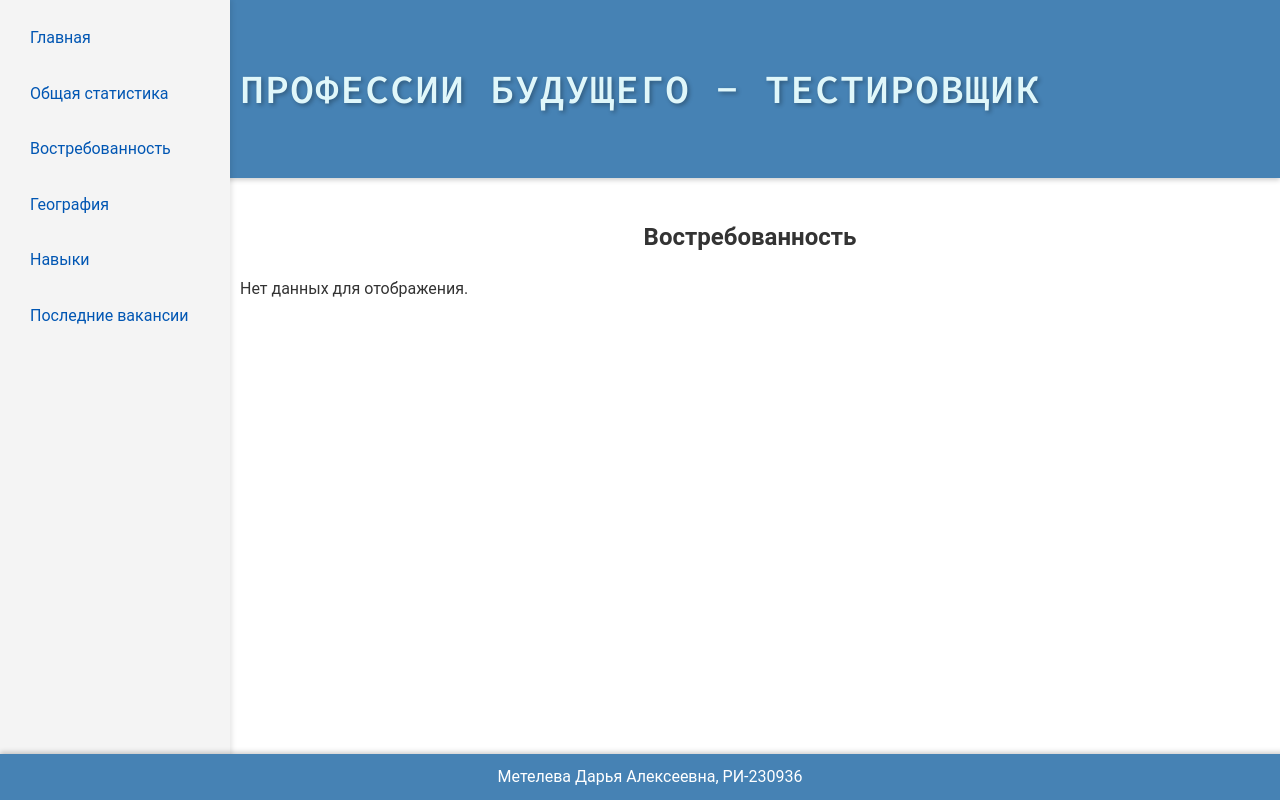
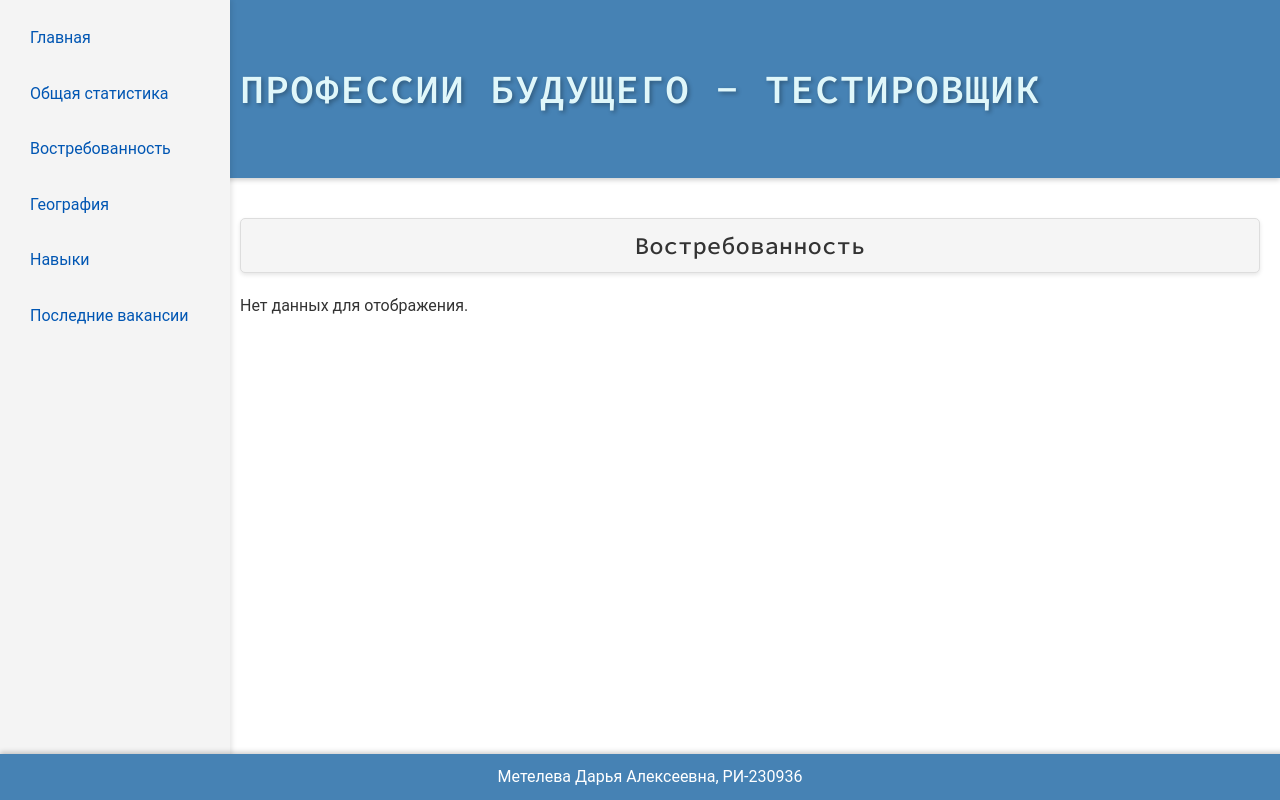
Before and after one commit to labrumedar/Django-project, a Django app: page /demand_page in a window 1280 px wide. Run offline with Django 3.2, Linux system fonts and the light colour scheme; data that the repository does not hold is empty.

Commit message:
css to h2

```diff
--- a/vacancies_parse/main/templates/main/base.html
+++ b/vacancies_parse/main/templates/main/base.html
@@ -30,6 +30,20 @@
             text-shadow: 2px 2px 4px rgba(0, 0, 0, 0.3); /* Добавление тени для выделения */
             color: #e0f7fa; /* Светлый оттенок синего для текста */
         }
+
+        h2 {
+            font-family: 'Fira Code', 'Source Code Pro', 'Courier New', Courier, monospace;
+            font-size: 1.5em; /* Размер шрифта */
+            font-weight: 500; /* Полужирный шрифт для акцента */
+            line-height: 1.4; /* Удобочитаемость за счет интерлиньяжа */
+            color: #333; /* Темный текст */
+            background-color: #f5f5f5; /* Светло-серый фон для выделения */
+            padding: 10px; /* Внутренний отступ */
+            border-radius: 5px; /* Скругленные углы */
+            border: 1px solid #ddd; /* Легкая рамка */
+            box-shadow: 0 2px 4px rgba(0, 0, 0, 0.1); /* Тень для объема */
+        }
+
 
         footer {
             background-color: steelblue;
```
